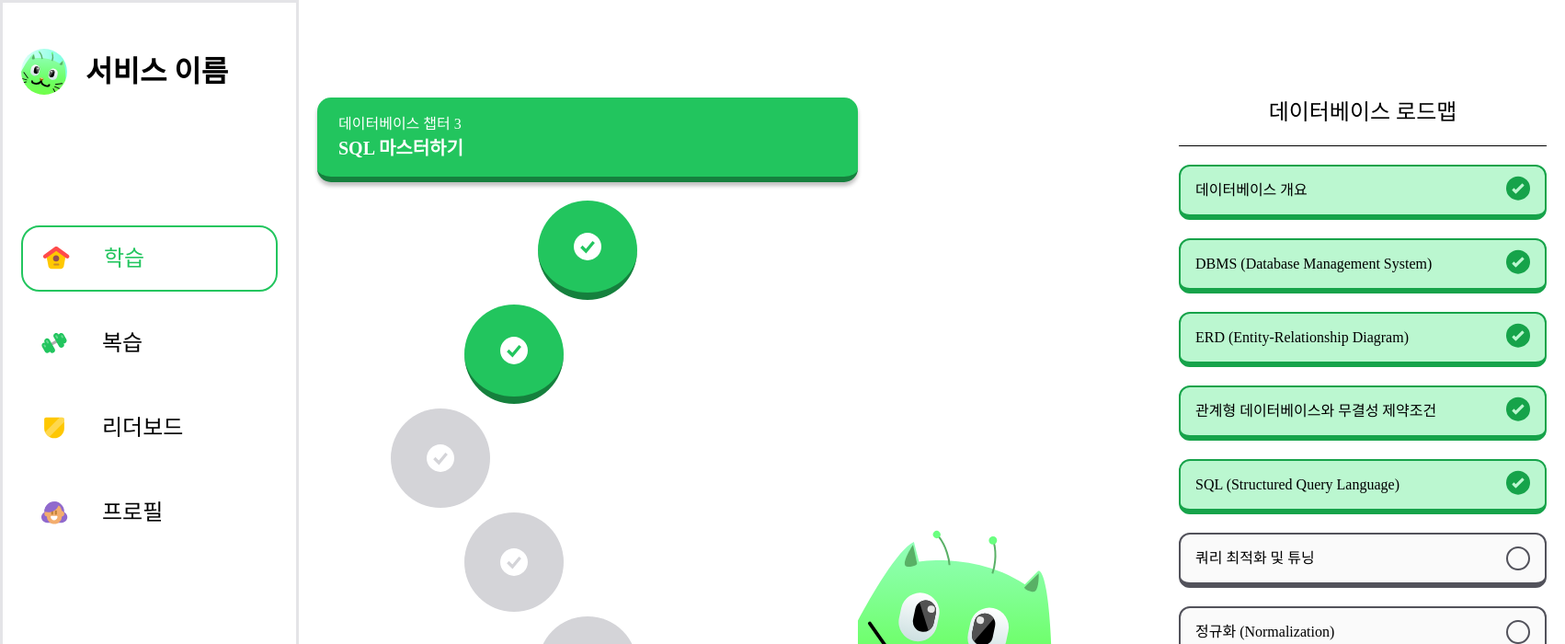
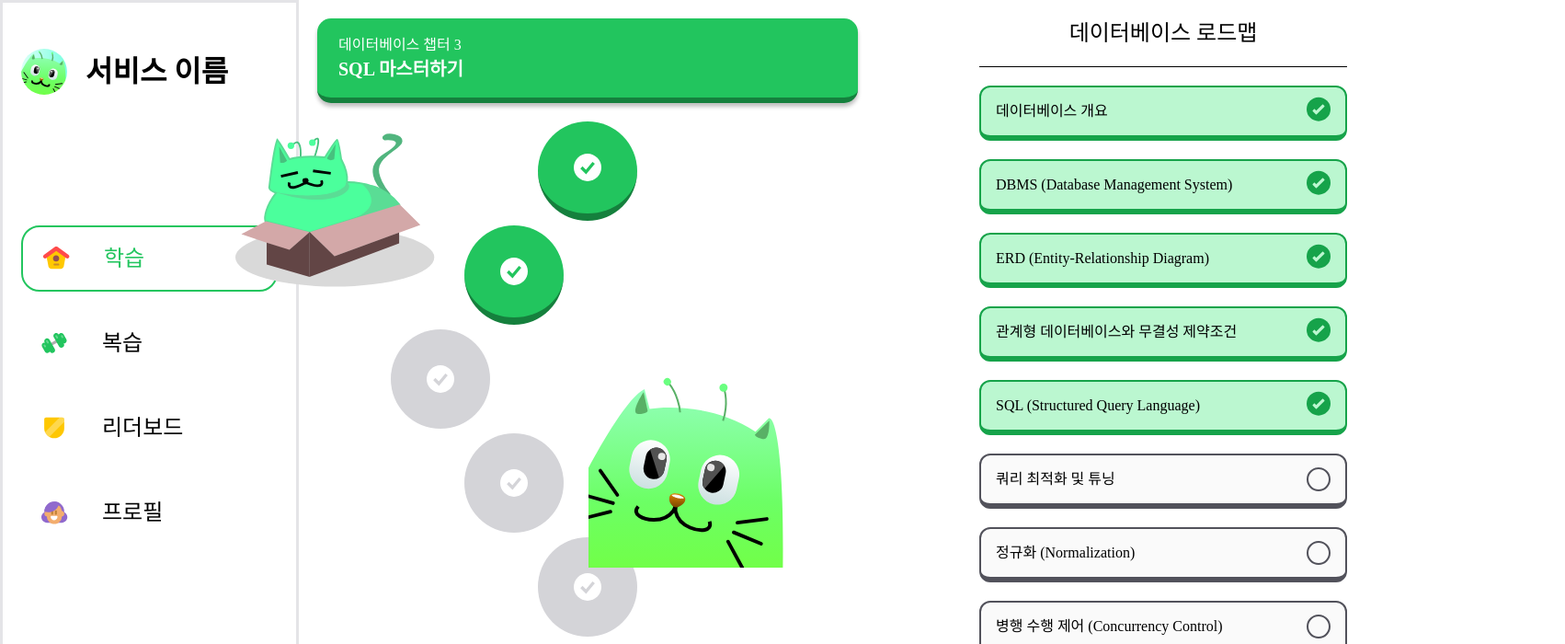
Before and after one commit to Dsm-hackathon-4/FE, a React (Vite) app: page / in a window 1280 px wide. Shown: the top 700 px of the page at 92% size, 1702 px wide, since content can reach past the window. Built offline with nearby package versions, Linux system fonts and the light colour scheme; a web font is replaced by a local one.

Commit message:
홈페이지 마스코트들 추가 & 위치 이동

```diff
--- a/src/pages/HomePage.tsx
+++ b/src/pages/HomePage.tsx
@@ -1,7 +1,7 @@
 import { theme } from "@/themes";
 import styled from "@emotion/styled";
 import { SelectBtn, StudyCheck } from "@/components";
-import { Check, IconSmaller, RewardChest } from "@/assets";
+import { Cat, Check, IconSmaller, RewardChest } from "@/assets";
 
 export const HomePage = () => {
   const dots = [true, true, false, false, false, "reward", false, false, false];
@@ -86,7 +86,24 @@ export const HomePage = () => {
         <img
           src={IconSmaller}
           alt=""
-          style={{ width: "217px", height: "217px" }}
+          style={{
+            width: "217px",
+            height: "217px",
+            position: "absolute",
+            left: "50%",
+            top: "50%",
+          }}
+        />
+        <img
+          src={Cat}
+          alt=""
+          style={{
+            width: "217px",
+            height: "217px",
+            position: "absolute",
+            left: "20%",
+            top: "15%",
+          }}
         />
       </Contents>
       <RoadMap>
@@ -161,5 +178,4 @@ const Wrapper = styled.div`
   display: flex;
   justify-content: center;
   gap: 132px;
-  padding-top: 86px;
 `;
```
